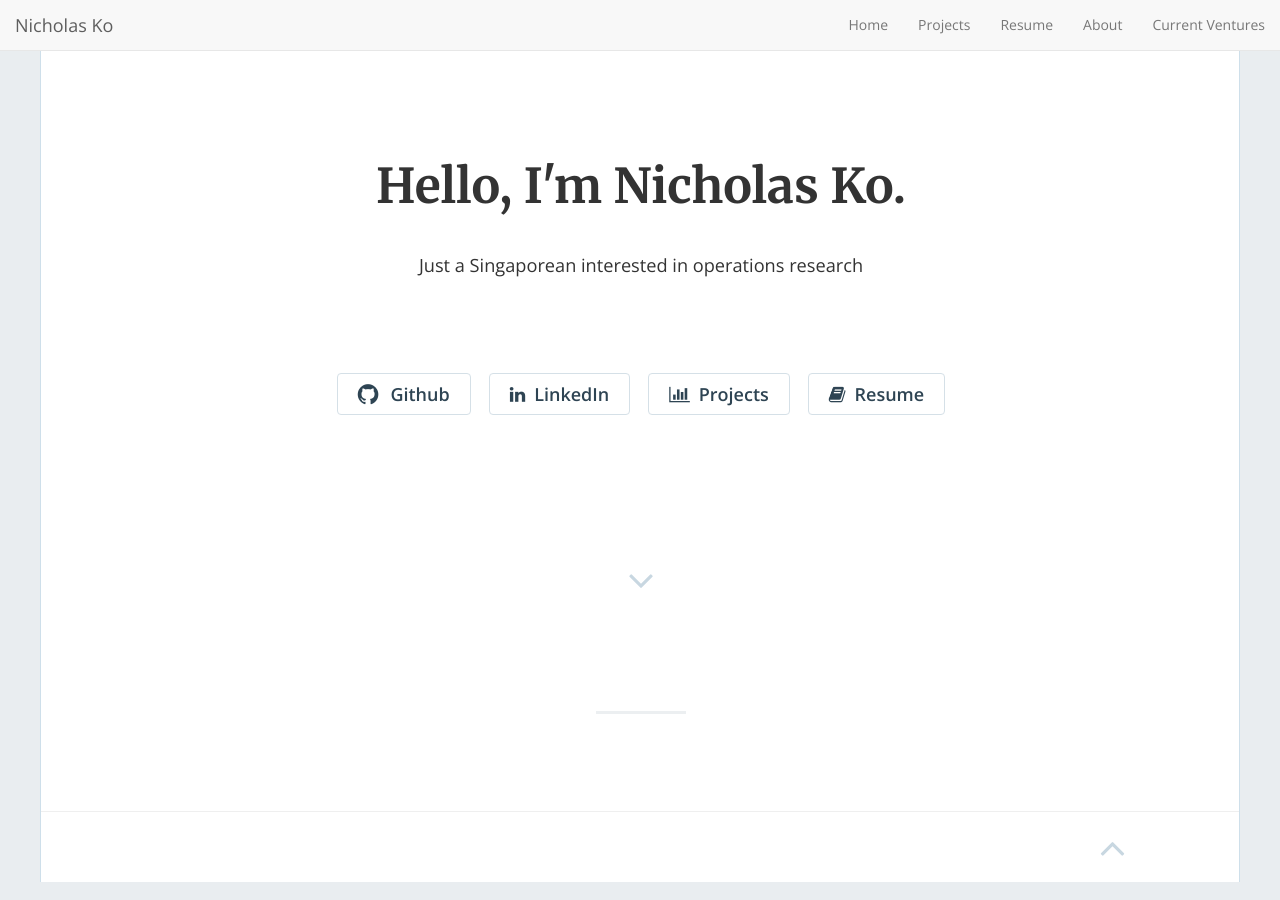
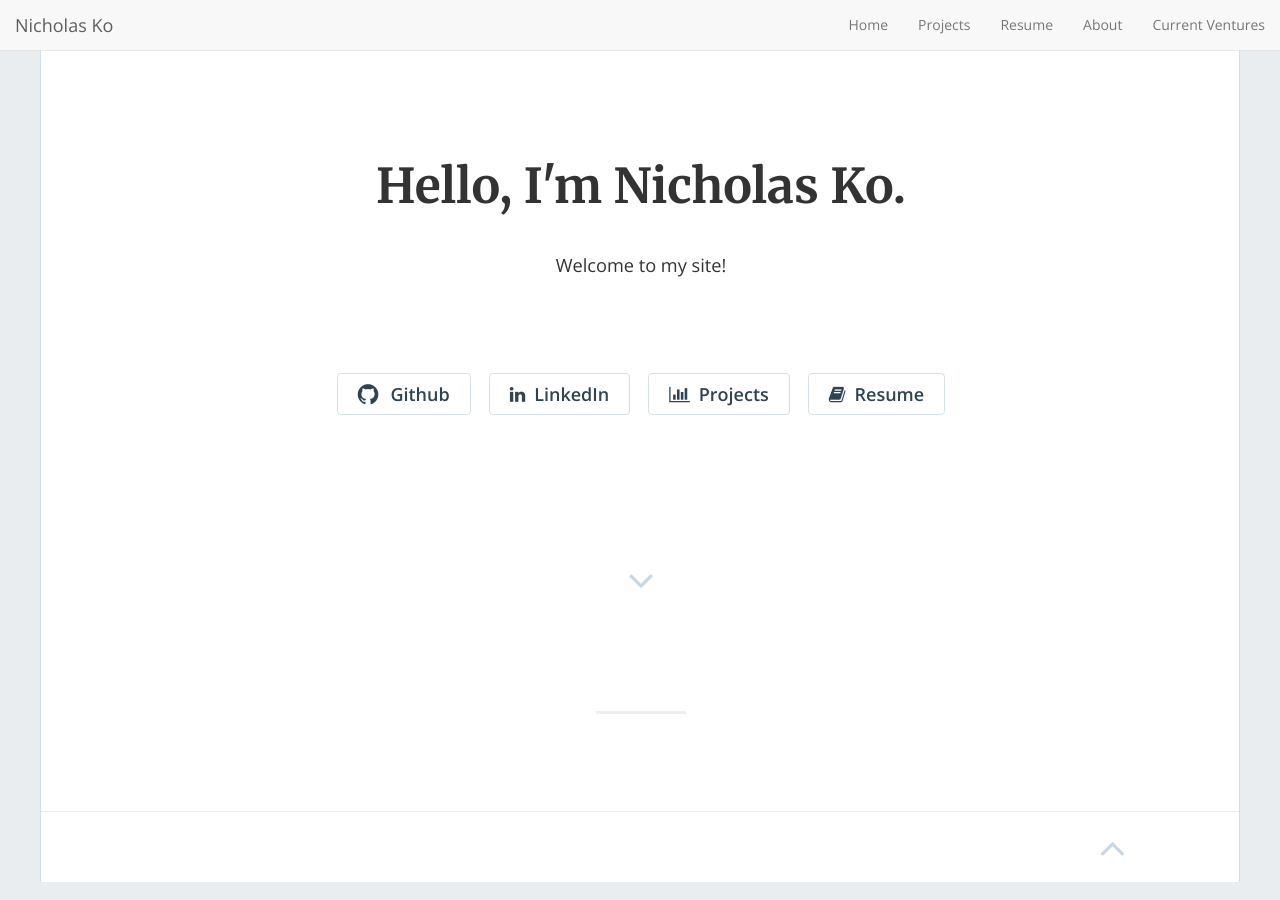
Before and after one commit to nicholas-ko-zy/nicholas-ko-zy.github.io, a Jekyll site: the page built from index.html, in a window 1280 px wide. Built offline with Jekyll 4.4.1, drawn with Linux system fonts in a browser that asks for light colours; nearby versions of some CDN libraries; the list of posts is cut into pages by our own code.

Commit message:
overhauled personal info after grad, removed projects from home page

```diff
--- a/_config.yml
+++ b/_config.yml
@@ -15,7 +15,7 @@
 # in the templates via {{ site.myvariable }}.
 title: "Hello, I'm Nicholas Ko."
 email: 'nicholas.ko.zy@outlook.com'
-description: "Just a Singaporean interested in operations research"
+description: "Welcome to my site!"
 baseurl: "" # the subpath of your site, e.g. /blog
 url: "https://nicholas-ko-zy.github.io" # the base hostname & protocol for your site, e.g. https://example.com
 github_username: 'nicholas-ko-zy'
```
